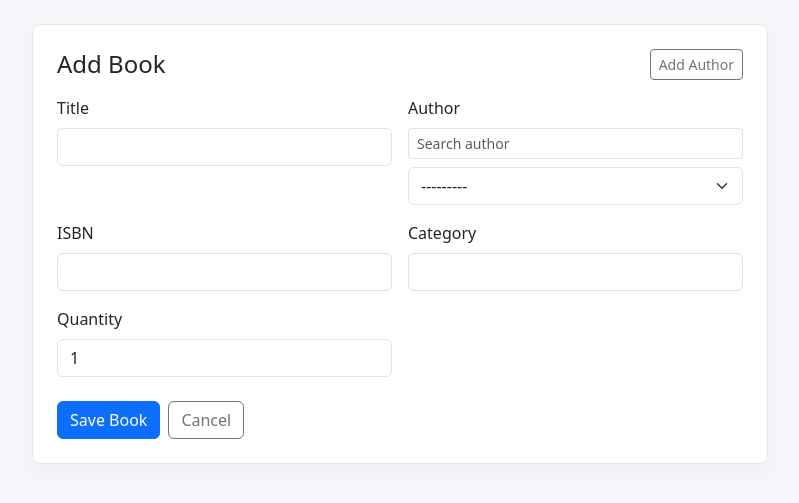
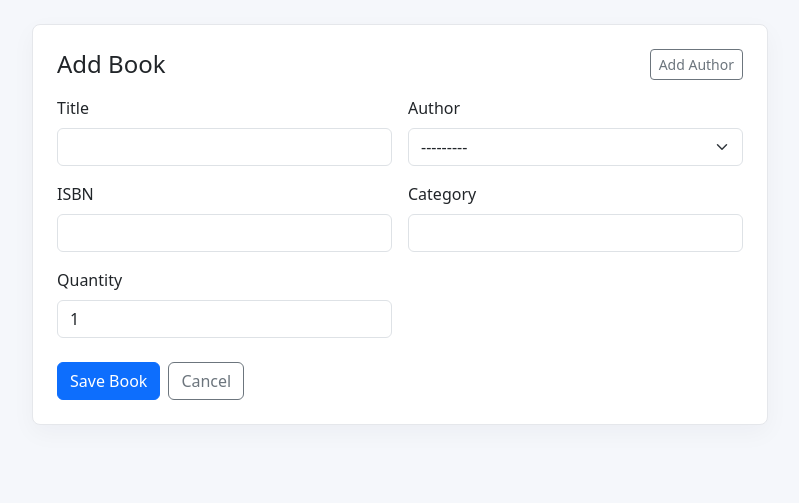
Before and after one commit to rishav-gloify/test-repo, a Django app: page /books/add/ in a window 1280 px wide. Shown: the part 56-559 px from the top of the page, without its empty margins (240-1039 px from the left). Run offline with Django 5.2, Linux system fonts and the light colour scheme; the visitor is signed in with stand-in values (Sample User, id 1); data that the repository does not hold is empty.

Commit message:
latest commit

```diff
--- a/books/forms.py
+++ b/books/forms.py
@@ -20,7 +20,7 @@ class BookForm(forms.ModelForm):
         fields = ("title", "author", "isbn", "category", "quantity")
         widgets = {
             "title": forms.TextInput(attrs={"class": "form-control"}),
-            "author": forms.Select(attrs={"class": "form-select searchable-author-select"}),
+            "author": forms.Select(attrs={"class": "form-select"}),
             "isbn": forms.TextInput(attrs={"class": "form-control"}),
             "category": forms.TextInput(attrs={"class": "form-control"}),
             "quantity": forms.NumberInput(attrs={"class": "form-control", "min": 0}),
--- a/templates/books/book_form.html
+++ b/templates/books/book_form.html
@@ -20,9 +20,6 @@
                         {% for field in form %}
                             <div class="col-md-6">
                                 <label class="form-label" for="{{ field.id_for_label }}">{{ field.label }}</label>
-                                {% if field.name == "author" %}
-                                    <input class="form-control form-control-sm mb-2" type="search" id="authorFilter" placeholder="Search author">
-                                {% endif %}
                                 {{ field }}
                                 <div class="text-danger small">{{ field.errors }}</div>
                             </div>
@@ -37,28 +34,4 @@
         </div>
     </div>
 </div>
-
-<script>
-document.addEventListener("DOMContentLoaded", function () {
-    const filter = document.getElementById("authorFilter");
-    const select = document.querySelector(".searchable-author-select");
-    if (!filter || !select) {
-        return;
-    }
-
-    const options = Array.from(select.options).map(function (option) {
-        return {
-            element: option,
-            label: option.textContent.toLowerCase()
-        };
-    });
-
-    filter.addEventListener("input", function () {
-        const value = filter.value.trim().toLowerCase();
-        options.forEach(function (option) {
-            option.element.hidden = value && !option.label.includes(value);
-        });
-    });
-});
-</script>
 {% endblock %}
```
